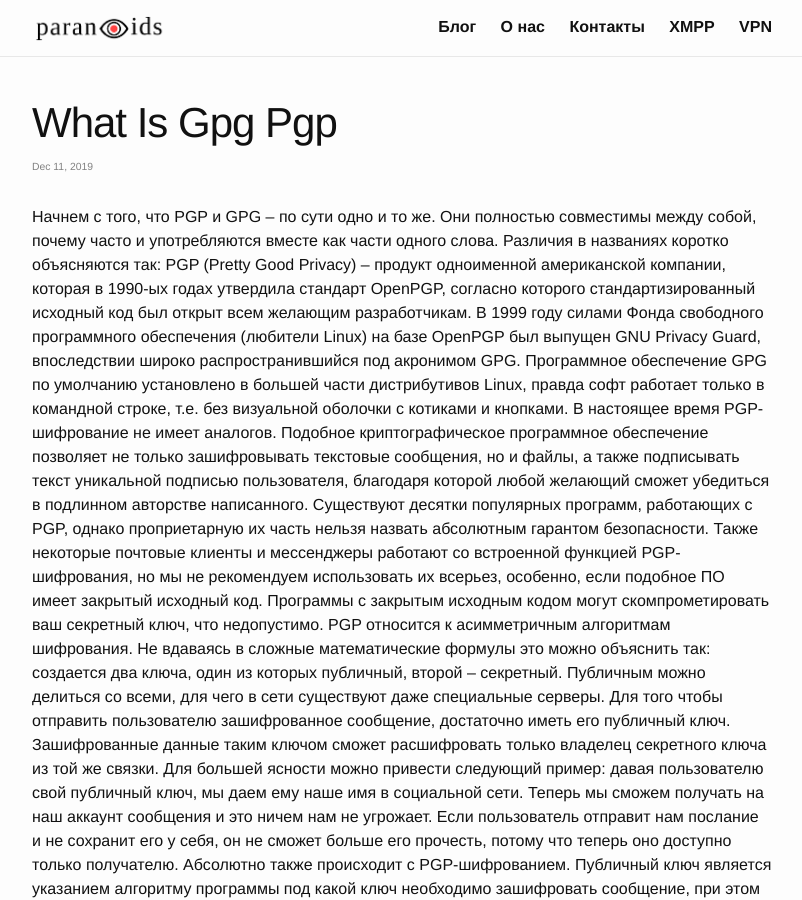
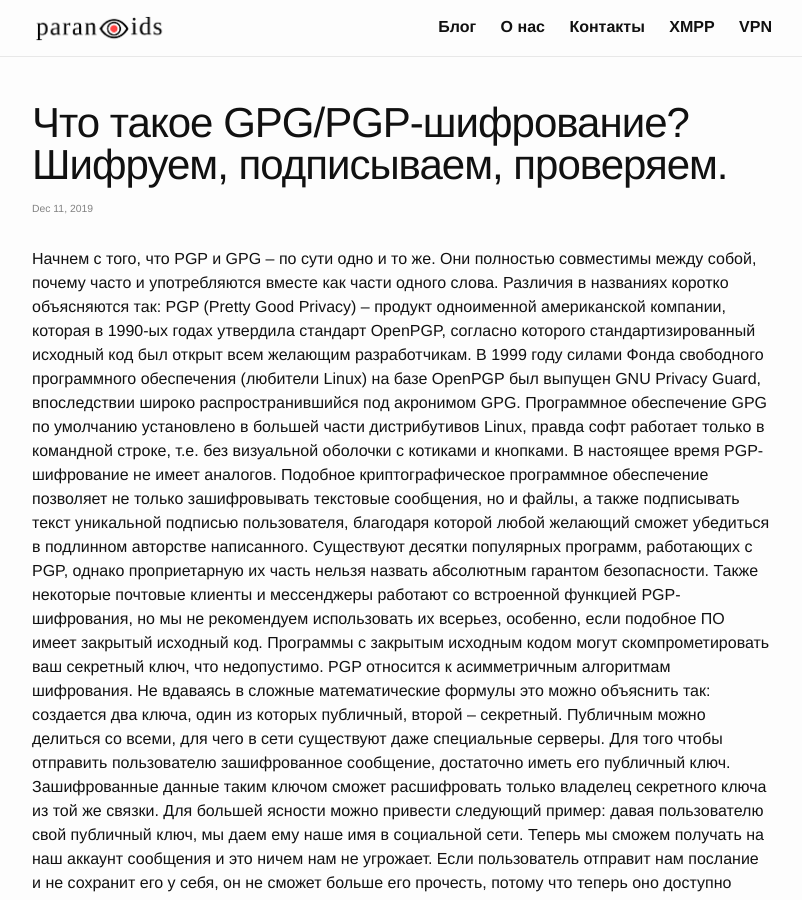
Before and after one commit to 2b7E1n6D0e5R7/2b7E1n6D0e5R7.github.io, a Jekyll site: the page built from _posts/2019-12-11-what-is-gpg-pgp.md, in a window 1280 px wide and 900 px high. Shown: the whole window, without its empty margins (238-1040 px from the left). Built offline with Jekyll 4.4.1, drawn with Linux system fonts in a browser that asks for light colours; our own code applies the rules of GitHub Pages for plain Markdown files; some of the changed text lies outside the part shown.

Commit message:
Update 2019-12-11-what-is-gpg-pgp.md

```diff
--- a/_posts/2019-12-11-what-is-gpg-pgp.md
+++ b/_posts/2019-12-11-what-is-gpg-pgp.md
@@ -1,3 +1,9 @@
+---
+title: Что такое GPG/PGP-шифрование? Шифруем, подписываем, проверяем.
+layout: post
+tags: шифрование общение PGP GPG
+---
+
 Начнем с того, что PGP и GPG – по сути одно и то же. Они полностью совместимы между собой, почему часто и употребляются вместе как части одного слова. Различия в названиях коротко объясняются так: PGP (Pretty Good Privacy) – продукт одноименной американской компании, которая в 1990-ых годах утвердила стандарт OpenPGP, согласно которого стандартизированный исходный код был открыт всем желающим разработчикам. В 1999 году силами Фонда свободного программного обеспечения (любители Linux) на базе OpenPGP был выпущен GNU Privacy Guard, впоследствии широко распространившийся под акронимом GPG. Программное обеспечение GPG по умолчанию установлено в большей части дистрибутивов Linux, правда софт работает только в командной строке, т.е. без визуальной оболочки с котиками и кнопками.
 В настоящее время PGP-шифрование не имеет аналогов. Подобное криптографическое программное обеспечение позволяет не только зашифровывать текстовые сообщения, но и файлы, а также подписывать текст уникальной подписью пользователя, благодаря которой любой желающий сможет убедиться в подлинном авторстве написанного.
 Существуют десятки популярных программ, работающих с PGP, однако проприетарную их часть нельзя назвать абсолютным гарантом безопасности. Также некоторые почтовые клиенты и мессенджеры работают со встроенной функцией PGP-шифрования, но мы не рекомендуем использовать их всерьез, особенно, если подобное ПО имеет закрытый исходный код. Программы с закрытым исходным кодом могут скомпрометировать ваш секретный ключ, что недопустимо.
```
